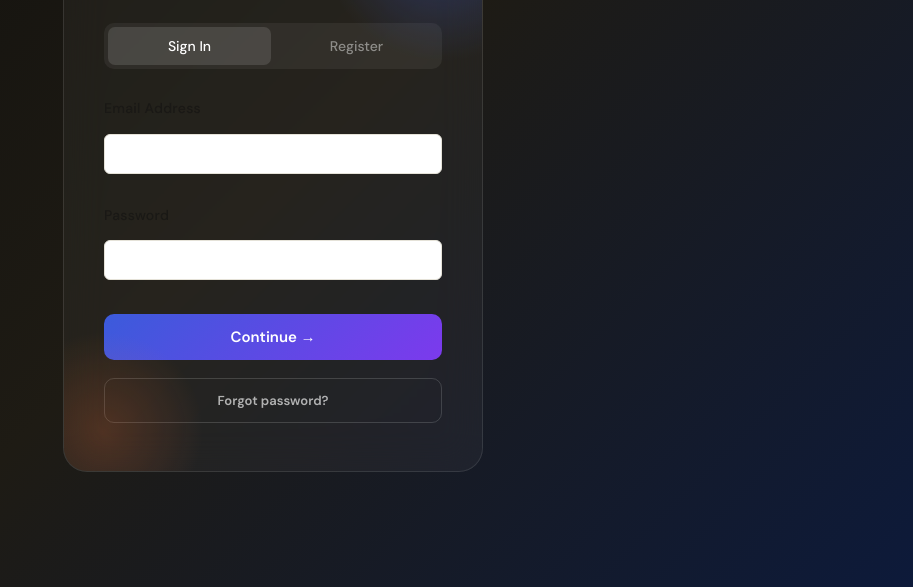
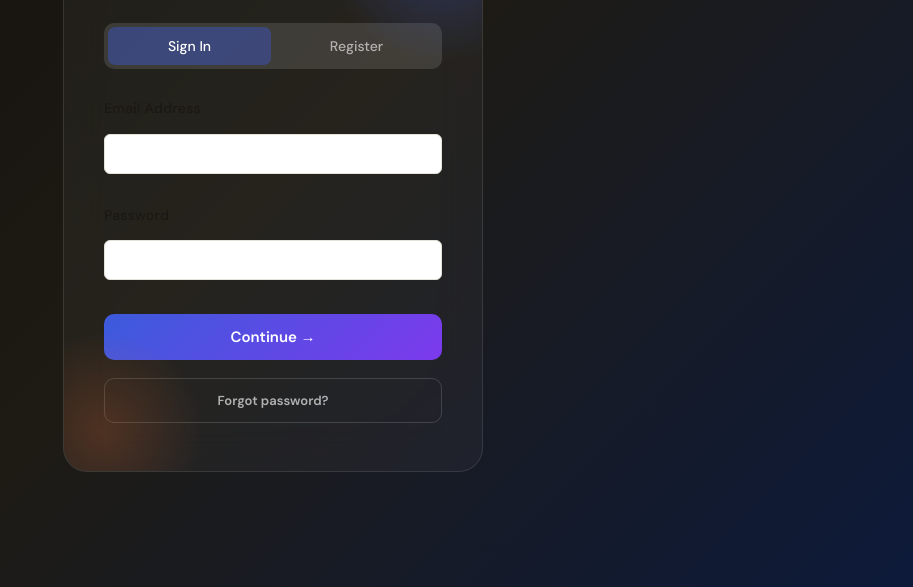
Before and after one commit to nepaliterminal/animated-spoon, a website: page index.html in a window 1280 px wide. Shown: the part 213-800 px from the top of the page, without its empty margins (367-1280 px from the left). Drawn offline with Linux system fonts and the light colour scheme.

Commit message:
Fix login bar visibility - make tabs darker and text more visible

```diff
--- a/index.html
+++ b/index.html
@@ -119,7 +119,7 @@ img { max-width: 100%; }
 
 .auth-tabs {
   display: flex; gap: 4px;
-  background: rgba(255,255,255,.06);
+  background: rgba(255,255,255,.12);
   border-radius: 10px;
   padding: 4px;
   margin-bottom: 28px;
@@ -128,12 +128,12 @@ img { max-width: 100%; }
   flex: 1; padding: 8px;
   border-radius: 7px;
   font-size: 14px; font-weight: 500;
-  color: rgba(255,255,255,.45);
+  color: rgba(255,255,255,.60);
   transition: all .2s;
   text-align: center;
 }
 .auth-tab.active {
-  background: rgba(255,255,255,.12);
+  background: rgba(59,91,219,.40);
   color: #fff;
 }
 
```
